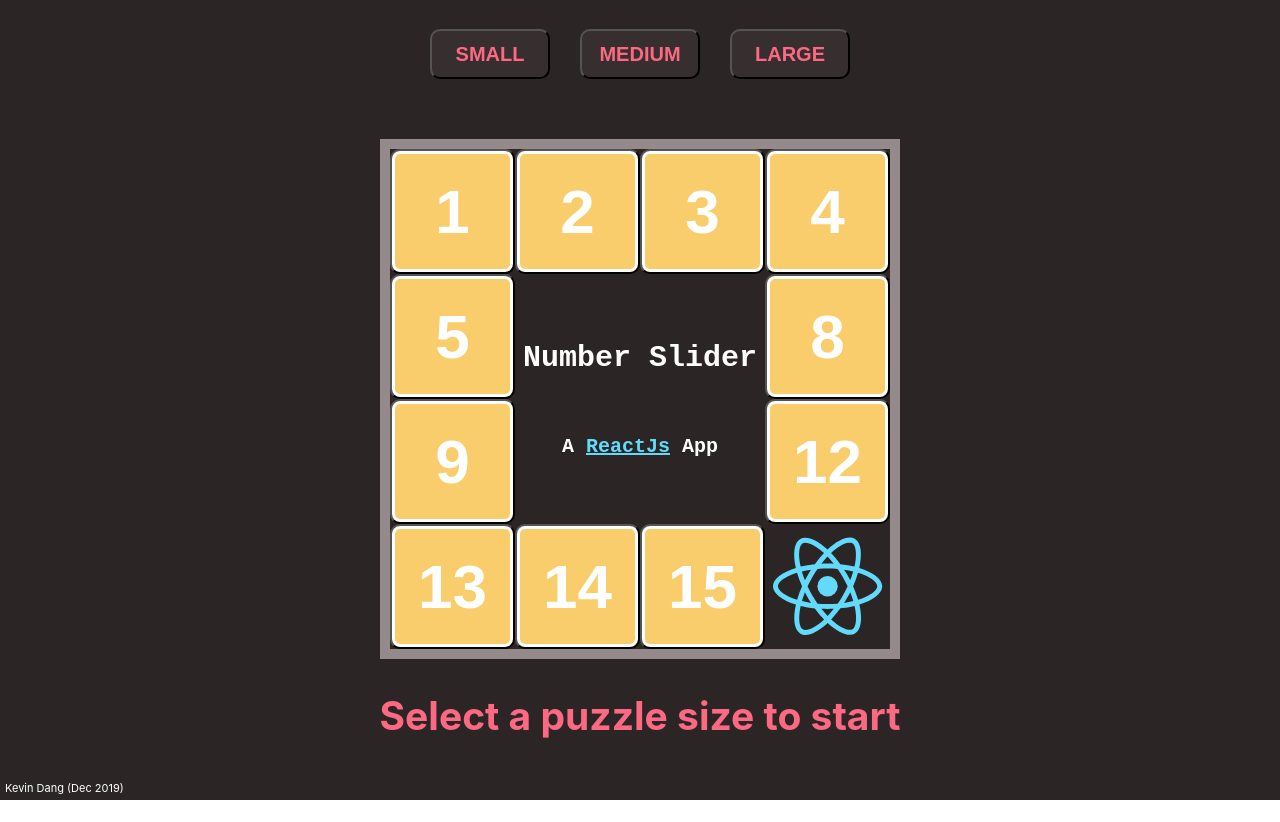
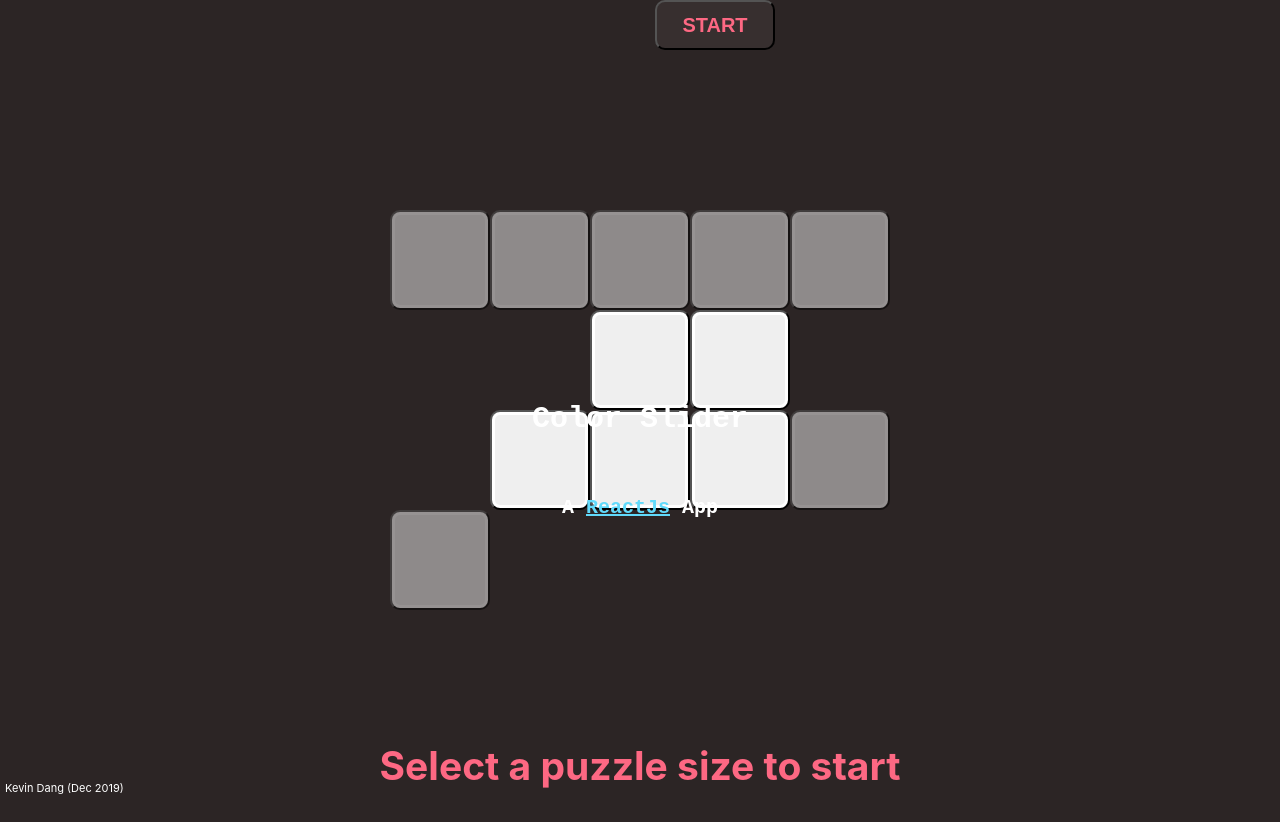
Before and after one commit to peoncode/color-slider, a React (Create React App) app: page / in a window 1280 px wide. Before the commit the page ends 800 px from the top, so only its background shows below. Built offline with nearby package versions, Linux system fonts and the light colour scheme.

Commit message:
Working game

```diff
--- a/src/App.css
+++ b/src/App.css
@@ -12,6 +12,7 @@
 }
 
 .button-bar {
+  display: flex;
   padding-bottom: 60px;
 }
 
--- a/src/App.js
+++ b/src/App.js
@@ -1,10 +1,23 @@
 import React, { Component } from 'react';
+import { MiniBoard } from './MiniBoard';
 import { Board } from './Board';
 import { StartButton } from './StartButton';
 import './App.css';
 
 let LOCATION_MAP = {};
-let BLANKS_MAP = {};
+const COLOR_MAP = {
+  "5": [
+    "red", "red", "red", "red",
+    "green", "green", "green", "green",
+    "white", "white", "white", "white",
+    "blue", "blue", "blue", "blue",
+    "yellow", "yellow", "yellow", "yellow",
+    "orange", "orange", "orange", "orange"
+  ]
+};
+const INNER_TILES_MAP = {
+  "5": [7, 8, 9, 12, 13, 14, 17, 18, 19]
+}
 
 class App extends Component {
   constructor (props) {
@@ -16,8 +29,8 @@ class App extends Component {
       "win": "true",
       "count": 0,
       "message": `Select a puzzle size to start`,
-      "size": 4,
-      "loc": LOCATION_MAP[String(4)],
+      "size": 5,
+      "loc": LOCATION_MAP['5'],
       "tiles": {
         1: "1",
         2: "2",
@@ -31,6 +44,10 @@ class App extends Component {
         14: "14",
         15: "15",
         16: "win"
+      },
+      "mini": {
+        "tiles": {},
+        "size": 3
       }
     }
     this.newGame = this.newGame.bind(this);
@@ -38,20 +55,20 @@ class App extends Component {
   }
 
   newGame(size) {
-    const newState = resetStates(size);
-    this.setState(newState);
+    this.setState(resetStates(size));
   }
 
   handleTileMove(newTilesState) {
-    const max = this.state.size * this.state.size;
+    const max = INNER_TILES_MAP[this.state.size].length;
     const newCount = this.state.count+1;
-    for(let i=1; i < max; i++) {
-      if (newTilesState[i] !== String(i)) {
+    for(let i=0; i<max; i++) {
+      const idx = INNER_TILES_MAP[this.state.size][i];
+      if (newTilesState[idx] !== this.state.mini.tiles[i+1]) {
         this.setState({"tiles": newTilesState, "count": newCount, "message": `Moves: ${newCount}`});
         return;
       }
     }
-    newTilesState[max] = "win";
+
     this.setState({"win": "true", "message": `You did it in ${newCount} moves!`, "tiles": newTilesState});
   }
 
@@ -59,9 +76,10 @@ class App extends Component {
     return (
       <div className="App">
         <div className="button-bar">
-          <StartButton text="SMALL" onSize={this.newGame} size="3"/>
-          <StartButton text="MEDIUM" onSize={this.newGame} size="4"/>
-          <StartButton text="LARGE" onSize={this.newGame} size="5"/>
+          <MiniBoard data={this.state.mini} />
+          <div >
+            <StartButton text="START" onSize={this.newGame} size="5"/>
+          </div>
         </div>
         <Board onMoveTile={this.handleTileMove} data={this.state}/>
         <h2 className="counter">{this.state.message}</h2>
@@ -73,23 +91,21 @@ class App extends Component {
 export default App;
 
 function initApp() {
-  initLocations(3);
-  initLocations(4);
+  // initLocations(4);
+  // initLocations(3);
   initLocations(5);
 }
 
 function initLocations(size) {
   const max = size * size;
   let arr = [];
-  BLANKS_MAP[String(size)] = [null];
   for (let i=1; i<=max; i++) {
     const row = Math.ceil(i/size);
     const col = i - ((row-1) * size);
     arr.push({
-      top: (row-1) * 125,
-      left: (col-1) * 125
+      top: (row-1) * 100,
+      left: (col-1) * 100
     });
-    BLANKS_MAP[String(size)].push(String(i));
   }
   arr.unshift(null);
   LOCATION_MAP[String(size)] = arr;
@@ -104,57 +120,83 @@ function resetStates(size) {
     "message": `Moves: 0`,
     "size": size,
     "loc": LOCATION_MAP[String(size)],
-    "tiles": {}
+    "tiles": {},
+    "mini": {
+      "tiles": {},
+      "size": size-2
+    }
   };
-  let arr = BLANKS_MAP[size].slice();
-  shuffleTiles(arr);
+  const arr = randomizeTiles(size);
+  const miniTiles = randomizeTiles(size, true);
 
   for (let i=1; i<=max; i++) {
-    state.tiles[i] = arr[i];
+    state.tiles[i] = arr[i-1];
+    if (i <= INNER_TILES_MAP['5'].length) {
+      state.mini.tiles[i] = miniTiles[i];
+    }
   }
 
+console.log(state);
   return state;
 }
 
-function shuffleTiles(a) {
-  const max = a.length-1;
-  let current = max;
-  let count = 0;
-  const maxCount = Math.floor(Math.random() * 25) + Math.pow(4, Math.sqrt(max));
-  while (count++ < maxCount) {
-    let availSpaces = getAvailableSpaces(current, a);
-    let i = Math.floor(Math.random()*availSpaces.length);
-    let swapIdx = Number(availSpaces[i]);
-    [a[swapIdx], a[current]] = [a[current], a[swapIdx]];
-    current = swapIdx;
+function randomizeTiles(size, noRandonBlank) {
+  let a = COLOR_MAP[size].slice();
+  let randomizedList = [null];
+  for (let i=0; i<a.length; i++) {
+    const randomIndex = Math.floor(Math.random() * (a.length-i));
+    randomizedList.push(a[randomIndex]);
+    a[randomIndex] = a[a.length-i-1];
   }
 
-  console.log(`shuffled ${maxCount} times --> `,a);
-  return a;
+  if (!noRandonBlank) {
+    let randomBlank = Math.floor(Math.random() * (INNER_TILES_MAP[size].length));
+    randomBlank = INNER_TILES_MAP[size][randomBlank]-1;
+    [randomizedList[randomBlank], randomizedList[0]] = [randomizedList[0], randomizedList[randomBlank]];
+  }
+
+  return randomizedList;
 }
 
-function getAvailableSpaces(n, arr) {
-  const size = Math.sqrt(arr.length-1);
-  const row = Math.ceil(n/size);
-  const col = n - ((row-1) * size);
-  let retArr = [];
+// function shuffleTiles(a) {
+//   const max = a.length-1;
+//   let current = max;
+//   let count = 0;
+//   const maxCount = Math.floor(Math.random() * 25) + Math.pow(4, Math.sqrt(max));
+//   while (count++ < maxCount) {
+//     let availSpaces = getAvailableSpaces(current, a);
+//     let i = Math.floor(Math.random()*availSpaces.length);
+//     let swapIdx = Number(availSpaces[i]);
+//     [a[swapIdx], a[current]] = [a[current], a[swapIdx]];
+//     current = swapIdx;
+//   }
 
-  const up = row > 1 ? n-size : 0;
-  if (up) {
-    retArr.push(up);
-  }
-  const down = row < size ? n+size : 0;
-  if (down) {
-    retArr.push(down);
-  }
-  const left = col > 1 ? n-1 : 0;
-  if (left) {
-    retArr.push(left);
-  }
-  const right = col < size ? n+1 : 0;
-  if (right) {
-    retArr.push(right);
-  }
+//   console.log(`shuffled ${maxCount} times --> `,a);
+//   return a;
+// }
 
-  return retArr;
-}
+// function getAvailableSpaces(n, arr) {
+//   const size = Math.sqrt(arr.length-1);
+//   const row = Math.ceil(n/size);
+//   const col = n - ((row-1) * size);
+//   let retArr = [];
+
+//   const up = row > 1 ? n-size : 0;
+//   if (up) {
+//     retArr.push(up);
+//   }
+//   const down = row < size ? n+size : 0;
+//   if (down) {
+//     retArr.push(down);
+//   }
+//   const left = col > 1 ? n-1 : 0;
+//   if (left) {
+//     retArr.push(left);
+//   }
+//   const right = col < size ? n+1 : 0;
+//   if (right) {
+//     retArr.push(right);
+//   }
+
+//   return retArr;
+// }
--- a/src/Board.css
+++ b/src/Board.css
@@ -1,9 +1,21 @@
 .square {
-  height: 375px;
-  width: 375px;
   background-color: #2C2525;
-  border: 10px solid #948A8B;
+  /* border: 10px solid #948A8B; */
   position: relative;
+}
+
+.mini-square {
+  position: relative;
+}
+
+.inner-square {
+  position: absolute;
+  /* border: 10px solid rgb(87, 77, 77); */
+  top: 90px;
+  left: 90px;
+  height: 300px;
+  width: 300px;
+  /* z-index: 100; */
 }
 
 .intro {
--- a/src/Board.js
+++ b/src/Board.js
@@ -2,6 +2,10 @@ import React, { Component } from 'react';
 import { Tile } from './Tile';
 import { Splash } from './Splash';
 import './Board.css';
+
+const INNER_TILES_MAP = {
+  "5": [7, 8, 9, 12, 13, 14, 17, 18, 19]
+}
 
 export class Board extends Component {
   constructor(props) {
@@ -11,10 +15,10 @@ export class Board extends Component {
 
   __nextMove(n) {
     const size = parseInt(this.props.data.size);
-    const max = ""+size*size;
     const row = Math.ceil(n/size);
     const col = n - ((row-1) * size);
-    const freeSpot = Number(Object.entries(this.props.data.tiles).find((e) => e[1] === max)[0]);
+    const entries = Object.entries(this.props.data.tiles);
+    const freeSpot = Number(entries.find((e) => e[1] === null)[0]);
 
     const up = row > 1 ? n-size : 0;
     if (up === freeSpot) {
@@ -58,7 +62,7 @@ export class Board extends Component {
 
     const num = parseInt(key);
     const max = this.props.data.size*this.props.data.size;
-    if (num <= max && this.props.data.tiles[key] < max) {
+    if (num <= max && this.props.data.tiles[key]) {
       return true;
     }
     return false;
@@ -66,18 +70,19 @@ export class Board extends Component {
 
   render() {
     const components = Object.keys(this.props.data.tiles).filter((key) => this.__tileFilter(key)).map((id) => {
-      // console.log(`Tile tId=${id} id=${this.props.data.tiles[id]}`);
-      return <Tile tId={id} id={this.props.data.tiles[id]} key={"t"+id+"_"+this.props.data.size} loc={this.props.data.loc[id]} moveTile={this.moveTile} />
+      // console.log(`Tile tId=${id} color=${this.props.data.tiles[id]}`);
+      return <Tile tId={id} overlay={!INNER_TILES_MAP[this.props.data.size].includes(Number(id))} color={this.props.data.tiles[id]} key={"t"+id+"_"+this.props.data.size} loc={this.props.data.loc[id]} moveTile={this.moveTile} />
     });
     const boardSize = {
-      height: this.props.data.size*125,
-      width: this.props.data.size*125,
+      height: this.props.data.size*100,
+      width: this.props.data.size*100,
     };
 
     return (
       <div className="square" style={boardSize}>
+        <div className="inner-square"></div>
         {components}
-        {this.props.data.intro && (<Splash title="Number Slider" />)}
+        {this.props.data.intro && (<Splash title="Color Slider" />)}
       </div>
     );
   }
--- /dev/null
+++ b/src/MiniBoard.js
@@ -0,0 +1,33 @@
+import React, { Component } from 'react';
+import { Tile } from './Tile';
+import './Board.css';
+
+const locations = [null,{"top":0,"left":0},{"top":0,"left":50},{"top":0,"left":100},{"top":50,"left":0},{"top":50,"left":50},{"top":50,"left":100},{"top":100,"left":0},{"top":100,"left":50},{"top":100,"left":100}];
+
+export class MiniBoard extends Component {
+  __tileFilter(key) {
+    const num = parseInt(key);
+    const max = this.props.data.size*this.props.data.size;
+    if (num <= max && this.props.data.tiles[key]) {
+      return true;
+    }
+    return false;
+  }
+
+  render() {
+    const components = Object.keys(this.props.data.tiles).filter((key) => this.__tileFilter(key)).map((id) => {
+      // console.log(`miniTile tId=${id} color=${this.props.data.tiles[id]}`);
+      return <Tile mini="true" tId={id} color={this.props.data.tiles[id]} key={"m"+id+"_"+this.props.data.size} loc={locations[id]} />
+    });
+    const boardSize = {
+      height: this.props.data.size*50,
+      width: this.props.data.size*50,
+    };
+
+    return (
+      <div className="mini-square" style={boardSize}>
+        {components}
+      </div>
+    );
+  }
+}
--- a/src/Tile.css
+++ b/src/Tile.css
@@ -1,20 +1,45 @@
 .Tile {
   cursor: pointer;
   position: absolute;
-  display: flex;
-  flex-direction: column;
-  align-items: center;
-  justify-content: center;
-  color: white;
-  width: 125px;
-  height: 125px;
+  width: 100px;
+  height: 100px;
   box-shadow:inset 0px 0px 0px 3px white;
-  font-size: calc(46px + 2vmin);
-  font-weight: 700;
   border-radius: 10px;
   outline: none;
-  background-color: #F9CC6C;
-  /* rgb(168, 169 ,235); */
-   /* #F9CC6C;  */
-  /* rgb(100, 0, 255); */
 }
+
+.MiniTile {
+  position: absolute;
+  width: 50px;
+  height: 50px;
+  border-radius: 5px;
+  outline: none;
+}
+
+.overlay {
+  opacity: 0.5;
+}
+
+.red {
+  background-color: #e41858;
+}
+
+.blue {
+  background-color: #007bbe;
+}
+
+.green {
+  background-color: #00ac4b;
+}
+
+.yellow {
+  background-color: #ffec00;
+}
+
+.orange {
+  background-color: #f7941e;
+}
+
+.white {
+  background-color: ghostwhite;
+}
--- a/src/Tile.js
+++ b/src/Tile.js
@@ -12,20 +12,22 @@ export class Tile extends Component {
   }
 
   render() {
-    let className;
+    let disabled = "";
+    let className = [this.props.color];
     let location = this.props.loc;
-    let label = this.props.id;
     if (this.props.id === "win") {
-      label = "";
-      className = "win-button";
+      className.push("win-button");
+    } else if (this.props.mini === "true") {
+      className.push("MiniTile");
+      disabled = "disabled";
     } else {
-      className = "Tile";
+      className.push("Tile");
     }
 
+    this.props.overlay && className.push("overlay");
+
     return (
-      <button className={className} style={location} tid={this.props.tId} onClick={this.handleClick}>
-        {label}
-      </button>
+      <button className={className.join(' ')} style={location} tid={this.props.tId} onClick={this.handleClick} disabled={disabled}></button>
     );
   }
 }
```
